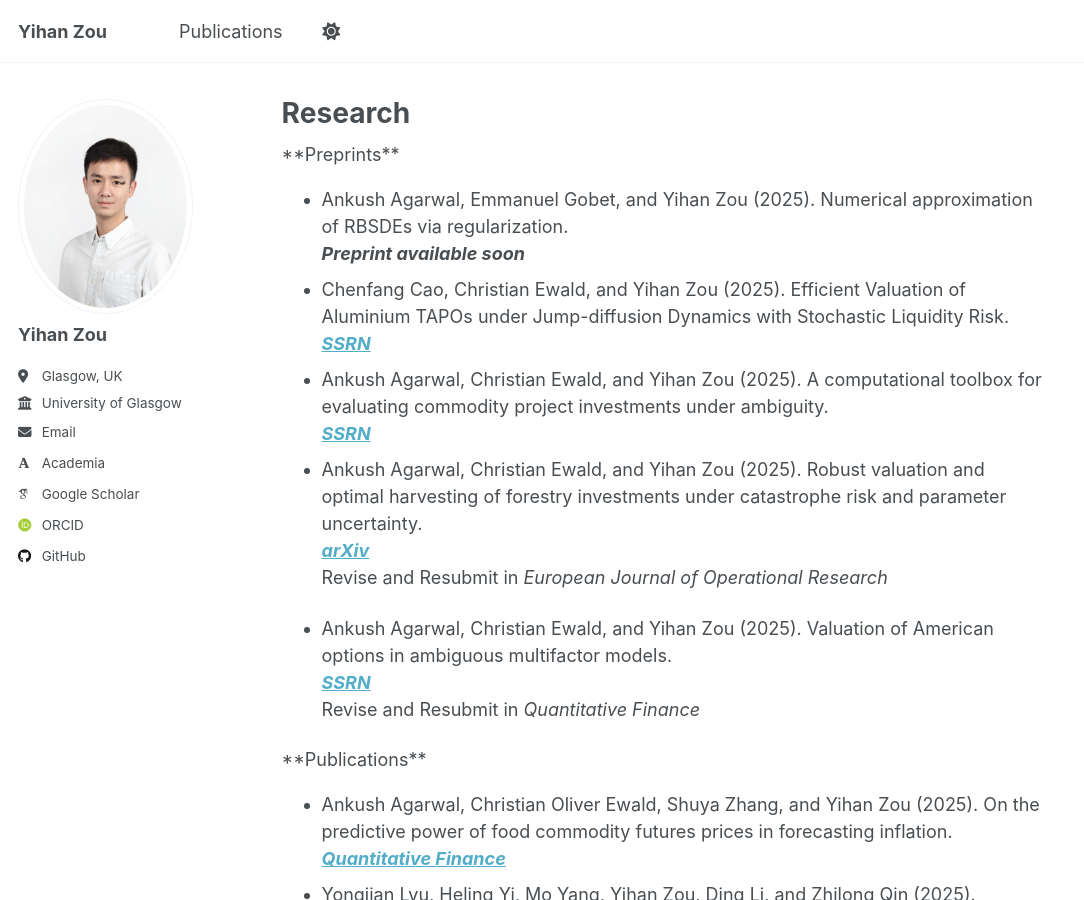
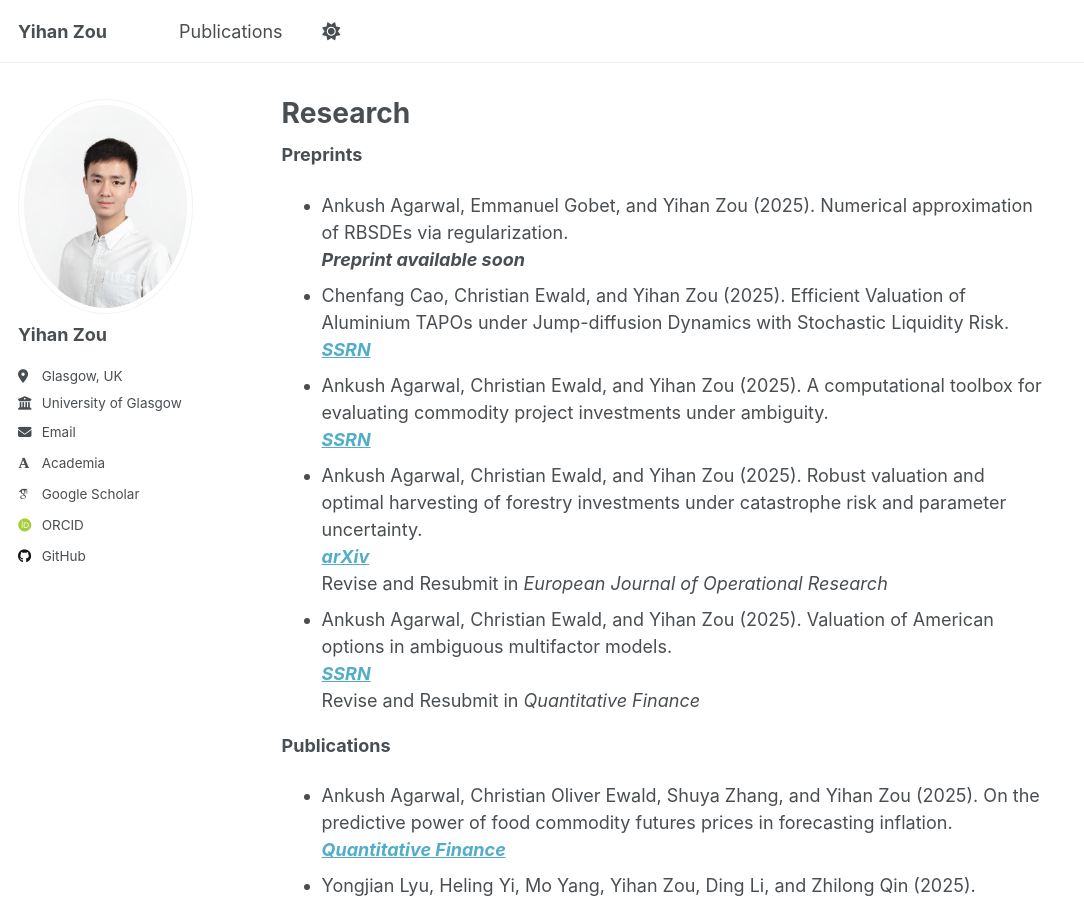
Before and after one commit to yihanZzz/yihanZzz.github.io, a Jekyll site: the page built from _pages/publications.html, in a window 1280 px wide and 900 px high. Shown: the whole window, without its empty margins (0-1084 px from the left). Built offline with Jekyll 4.4.1, drawn with Linux system fonts in a browser that asks for light colours; some web fonts are replaced; a script that is not in the unit is left out.

Commit message:
Update publications.html

```diff
--- a/_pages/publications.html
+++ b/_pages/publications.html
@@ -5,7 +5,7 @@ permalink: /publications/
 author_profile: true
 ---
 
-**Preprints**
+<p class="pub-section"><strong>Preprints</strong></p>
 
 {% assign pubs = site.publications | sort: "date" | reverse %}
 <ul class="pub-list">
@@ -14,20 +14,22 @@ author_profile: true
     <li>
       {{ p.authors }} ({{ p.date | date: "%Y" }}).
       {{ p.title }}.<br/>
+      <span class="pub-venue">
       {% if p.venue_url and p.venue_url != "" %}
         <em><strong><a href="{{ p.venue_url }}">{{ p.venue }}</a></strong></em>
       {% else %}
         <em><strong>{{ p.venue }}</strong></em>
       {% endif %}
+      </span>
       {% if p.excerpt %}
-        <br/><span class="pub-note">{{ p.excerpt | markdownify | strip_newlines }}</span>
+        <br/><span class="pub-note">{{ p.excerpt | markdownify | strip_newlines | replace: '<p>','' | replace: '</p>','' }}</span>
       {% endif %}
     </li>
   {% endif %}
 {% endfor %}
 </ul>
 
-**Publications**
+<p class="pub-section"><strong>Publications</strong></p>
 
 <ul class="pub-list">
 {% for p in pubs %}
@@ -35,11 +37,13 @@ author_profile: true
     <li>
       {{ p.authors }} ({{ p.date | date: "%Y" }}).
       {{ p.title }}.<br/>
+      <span class="pub-venue">
       {% if p.venue_url and p.venue_url != "" %}
         <em><strong><a href="{{ p.venue_url }}">{{ p.venue }}</a></strong></em>
       {% else %}
         <em><strong>{{ p.venue }}</strong></em>
       {% endif %}
+      </span>
     </li>
   {% endif %}
 {% endfor %}
```
